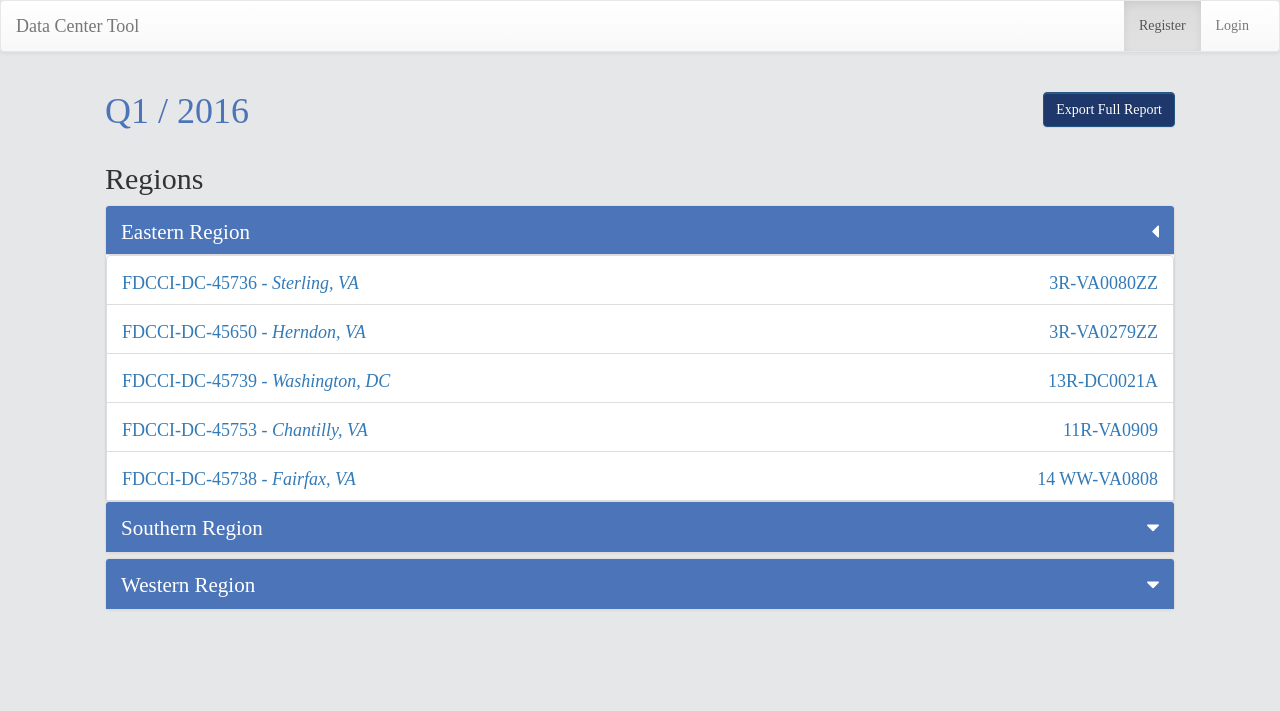
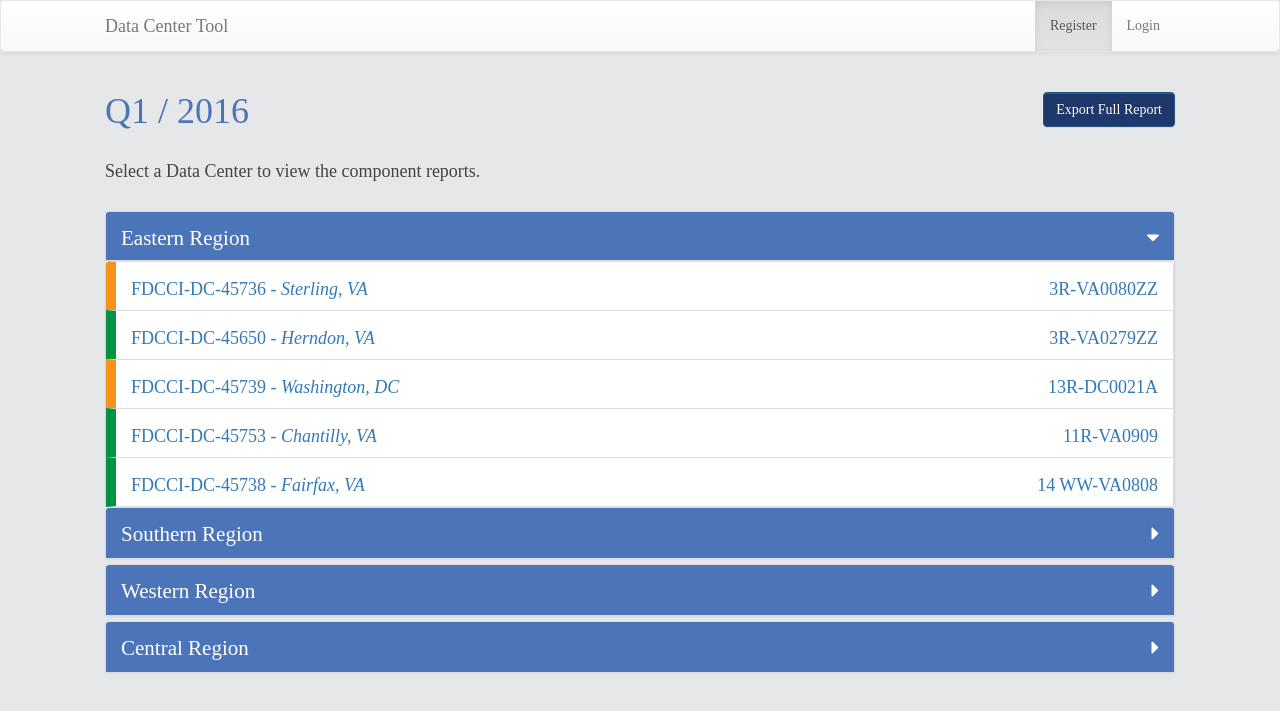
Before and after one commit to jsabol/data-center-tool, a Django app: page /hackathon/quarter/view/ in a window 1280 px wide. Shown: the top 711 px of the page. Run offline with Django 3.2, Linux system fonts and the light colour scheme; some libraries are stand-ins or nearby versions.

Commit message:
:shipit: Modifications

```diff
--- a/hackathon_starter/hackathon/static/css/style.css
+++ b/hackathon_starter/hackathon/static/css/style.css
@@ -42,6 +42,21 @@ div.well{
   font-size: 18px;
 }
 
+@media screen and (max-width: 600px){
+  .panel-body, .list-group-item{
+    font-size: 16px !important;
+  }
+  .view-quarter .list-group-item .pull-right{
+    display:none;
+  }
+}
+
+.list-group-item{
+  white-space: nowrap;
+  overflow: hidden;
+  text-overflow: ellipsis;
+}
+
 .panel-body .list-group{
   padding:0;
   margin-bottom:0;
@@ -56,7 +71,6 @@ div.well{
   display: block;
   width: 100%;
 }
-
 
 #headingOne-regions {
   background-color: #4c74b9;
@@ -74,6 +88,14 @@ div.well{
 }
 
 #headingThree-regions {
+  background-color: #4c74b9;
+  background-image: none;
+  height: 50px;
+  color: white;
+  border-radius: none;
+}
+
+#headingFour-regions {
   background-color: #4c74b9;
   background-image: none;
   height: 50px;
@@ -105,7 +127,7 @@ div.well{
   height: 50px;
   color: #6d6e70;
   border-radius: 0px;
-  border-left: 10px #c solid;
+  border-left: 10px #009344 solid;
 }
 
 .list-group-item {
@@ -125,6 +147,11 @@ h1 {
   margin-bottom: 30px;
 }
 
+h2 {
+  color: #444444;
+  font-size: 18px;
+  font-weight: 300;
+}
 .btn-primary {
   background-color: #1f386c;
   background-image: none;
@@ -142,39 +169,63 @@ h1 {
 }
 
 .yellow-bar {
-  position: absolute;
-  height: 50px;
-  width: 10px;
-  background-color: #f7931d;
+  background-color: white;
+  background-image: none;
+  color: #6d6e70;
+  border-radius: 0px;
+  border-left: 10px #f7931d solid;
 }
 
 .green-bar {
-  position: absolute;
+  background-color: white;
+  background-image: none;
   height: 50px;
-  width: 10px;
-  background-color: #009344;
+  color: #6d6e70;
+  border-radius: 0px;
+  border-left: 10px #009344 solid;
+}
+
+.red-bar{
+   background-color: white;
+  background-image: none;
+  height: 50px;
+  color: #6d6e70;
+  border-radius: 0px;
+  border-left: 10px #c solid;
 }
 
 .component-spreadsheet-current {
-  position: absolute;
+  position: relative;
   width: 90%;
   height: 100px;
   border: 1px #d1d2d4 solid;
   background-color: white;
-}
-
-.component-spreadsheet-past {
-  position: absolute;
-  width: 90%;
-  height: 100px;
-  background-color: #f1f1f2;
-  border: 1px #d1d2d4 solid;
+  float: center;
+  left: 50%;
+  margin-left: -45%;
 }
 
 .component-notes {
-  position: absolute;
+  position: relative;
   width: 90%;
   height: 100px;
   background-color: white;
   border: 1px #d1d2d4 solid;
+  float: center;
+  left: 50%;
+  margin-left: -45%;
 }
+
+.component-title {
+  left: 50%;
+  margin-left: -45%;
+  position: relative;
+}
+
+footer{
+  background-color: white;
+  position:absolute;
+  bottom:0;
+  padding: 2em 0;
+  width:100%;
+}
--- a/hackathon_starter/hackathon/static/js/scripts.js
+++ b/hackathon_starter/hackathon/static/js/scripts.js
@@ -1,8 +1,18 @@
 $(function(){
     $('.panel').on('show.bs.collapse', function(){
-      $(this).find('.fa').addClass('fa-caret-left').removeClass('fa-caret-down');
+      $(this).find('.fa').addClass('fa-caret-down').removeClass('fa-caret-right');
     });
     $('.panel').on('hide.bs.collapse', function(){
-      $(this).find('.fa').addClass('fa-caret-down').removeClass('fa-caret-left');
+      $(this).find('.fa').addClass('fa-caret-right').removeClass('fa-caret-down');
+    });
+
+    $('.yellow-bar').tooltip({
+      title: "In Progress",
+      placement: 'left'
+    });
+
+    $('.green-bar').tooltip({
+      title: "Complete",
+      placement: 'left'
     });
 });
--- a/hackathon_starter/hackathon/templates/hackathon/base.html
+++ b/hackathon_starter/hackathon/templates/hackathon/base.html
@@ -1,6 +1,10 @@
 <!DOCTYPE html>
 <html lang="en">
   <head>
+    <meta charset="utf-8">
+    <meta http-equiv="X-UA-Compatible" content="IE=edge">
+    <meta name="viewport" content="width=device-width, initial-scale=1;maximum-scale=1.0; user-scalable=0;">
+
     <title> Data Center Tool </title>
     <script src="/static/bower_components/jquery/dist/jquery.js"></script>
     <script type="text/javascript" src="/static/bower_components/bootstrap/dist/js/bootstrap.min.js"></script>
@@ -16,7 +20,7 @@
 
   <body>
     <nav class="navbar navbar-default" role="navigation">
-      <div class="container-fluid">
+      <div class="container">
         <!-- Brand and toggle get grouped for better mobile display -->
         <div class="navbar-header">
           <button type="button" class="navbar-toggle collapsed" data-toggle="collapse" data-target="#bs-example-navbar-collapse-1">
@@ -60,5 +64,6 @@
     </nav>
 
     <script src="/static/js/scripts.js"></script>
+
   </body>
 </html>
--- a/hackathon_starter/hackathon/templates/hackathon/datacenterapp/edit_datacenter.html
+++ b/hackathon_starter/hackathon/templates/hackathon/datacenterapp/edit_datacenter.html
@@ -8,7 +8,7 @@
     	<h1>Edit Data Center</h1>
 
     	<address>
-		  <strong>Salt Lake City</strong><br>
+		  <strong>9R-CA0093ZZ</strong><br>
 		  1355 Market Street, Suite 900<br>
 		  San Francisco, CA 94103<br>
 		</address>
--- a/hackathon_starter/hackathon/templates/hackathon/datacenterapp/view_quarter.html
+++ b/hackathon_starter/hackathon/templates/hackathon/datacenterapp/view_quarter.html
@@ -3,20 +3,20 @@
 <html>
     {% include 'hackathon/base.html' %}
 
-    <body>
+    <body class="view-quarter">
     	<div class="container">
     	<h1>Q1 / 2016
     	  <button class="btn btn-primary" style="float: right; right: 0px;">Export Full Report</button>
     	</h1>
 
-    	<h2>Regions</h2>
+    	<h2>Select a Data Center to view the component reports.</h2><br>
 
       <div class="panel-group" id="accordion" role="tablist" aria-multiselectable="true">
         <div class="panel panel-default">
           <div class="panel-heading" role="tab" id="headingOne-regions">
             <h4 class="panel-title">
               <a role="button" data-toggle="collapse" data-parent="#accordion" href="#collapseOne" aria-expanded="true" aria-controls="collapseOne">
-                Eastern Region <i class="fa fa-caret-left pull-right"></i>
+                Eastern Region <i class="fa fa-caret-down pull-right"></i>
               </a>
             </h4>
           </div>
@@ -24,11 +24,11 @@
             <div class="panel-body">
               <div class="panel-body">
       	        <ul class="list-group">
-          			  <li class="list-group-item"><a href="/hackathon/datacenter/view?datacenter=1">FDCCI-DC-45736 - <em>Sterling, VA</em> <span class="pull-right">3R-VA0080ZZ</span></a></li>
-          			  <li class="list-group-item"><a href="/hackathon/datacenter/view?datacenter=2">FDCCI-DC-45650 - <em>Herndon, VA</em> <span class="pull-right">3R-VA0279ZZ</span></a></li>
-          			  <li class="list-group-item"><a href="/hackathon/datacenter/view?datacenter=2">FDCCI-DC-45739 - <em>Washington, DC</em> <span class="pull-right">13R-DC0021A</span></a></li>
-          			  <li class="list-group-item"><a href="/hackathon/datacenter/view?datacenter=4">FDCCI-DC-45753 - <em>Chantilly, VA</em> <span class="pull-right">11R-VA0909</span></a></li>
-          			  <li class="list-group-item"><a href="/hackathon/datacenter/view?datacenter=5">FDCCI-DC-45738 - <em>Fairfax, VA</em> <span class="pull-right">14 WW-VA0808</span></li>
+          			  <li class="yellow-bar list-group-item"><a href="/hackathon/datacenter/view?datacenter=1">FDCCI-DC-45736 - <em>Sterling, VA</em> <span class="pull-right">3R-VA0080ZZ</span></a></li>
+          			  <li class="green-bar list-group-item"><a href="/hackathon/datacenter/view?datacenter=2">FDCCI-DC-45650 - <em>Herndon, VA</em> <span class="pull-right">3R-VA0279ZZ</span></a></li>
+          			  <li class="yellow-bar list-group-item"><a href="/hackathon/datacenter/view?datacenter=2">FDCCI-DC-45739 - <em>Washington, DC</em> <span class="pull-right">13R-DC0021A</span></a></li>
+          			  <li class="green-bar list-group-item"><a href="/hackathon/datacenter/view?datacenter=4">FDCCI-DC-45753 - <em>Chantilly, VA</em> <span class="pull-right">11R-VA0909</span></a></li>
+          			  <li class="green-bar list-group-item"><a href="/hackathon/datacenter/view?datacenter=5">FDCCI-DC-45738 - <em>Fairfax, VA</em> <span class="pull-right">14 WW-VA0808</span></li>
           			</ul>
       	      </div>
             </div>
@@ -38,18 +38,18 @@
           <div class="panel-heading" role="tab" id="headingTwo-regions">
             <h4 class="panel-title">
               <a class="collapsed" role="button" data-toggle="collapse" data-parent="#accordion" href="#collapseTwo" aria-expanded="false" aria-controls="collapseTwo">
-                Southern Region<i class="fa fa-caret-down pull-right"></i>
+                Southern Region<i class="fa fa-caret-right pull-right"></i>
               </a>
             </h4>
           </div>
           <div id="collapseTwo" class="panel-collapse collapse" role="tabpanel" aria-labelledby="headingTwo-regions">
             <div class="panel-body">
               <ul class="list-group">
-          		  <li class="list-group-item"><a href="/hackathon/datacenter/view?datacenter=1">FDCCI-DC-45753 - <em>CGI Phoenix, AZ</em> <span class="pull-right">9R-AZ0777ZZ</span></a></li>
-        			  <li class="list-group-item"><a href="/hackathon/datacenter/view?datacenter=2">4R-GA0087 - <em>Atlanta, GA</em></a></li>
-        			  <li class="list-group-item"><a href="/hackathon/datacenter/view?datacenter=2">6R-MO0544 - <em>Kansas City, MO</em></a></li>
-        			  <li class="list-group-item"><a href="/hackathon/datacenter/view?datacenter=4">9R-CA0154 - <em>Fort Worth, TX</em></a></li>
-        			  <li class="list-group-item"><a href="/hackathon/datacenter/view?datacenter=5">9R-AZ0058ZZ - <em>Tucson, AZ</em></a></li>
+          		  <li class="green-bar list-group-item"><a href="/hackathon/datacenter/view?datacenter=1">FDCCI-DC-45753 - <em>CGI Phoenix, AZ</em> <span class="pull-right">9R-AZ0777ZZ</span></a></li>
+        			  <li class="yellow-bar list-group-item"><a href="/hackathon/datacenter/view?datacenter=2">FDCCI-DC-45757 - <em>Atlanta, GA</em> <span class="pull-right">4R-GA0087</span></a></li>
+        			  <li class="yellow-bar list-group-item"><a href="/hackathon/datacenter/view?datacenter=2">FDCCI-DC-45735 - <em>Anchorage, AK</em> <span class="pull-right">10R-AK0031</span></a></li>
+        			  <li class="green-bar list-group-item"><a href="/hackathon/datacenter/view?datacenter=4">FDCCI-DC-45761 - <em>Fort Worth, TX</em> <span class="pull-right">7R-TX0224ZZ</span></a></li>
+        			  <li class="yellow-bar list-group-item"><a href="/hackathon/datacenter/view?datacenter=5">9R-AZ0058ZZ - <em>Tucson, AZ</em> <span class="pull-right">4R-GA0087</span></a></li>
           		</ul>
             </div>
           </div>
@@ -58,18 +58,38 @@
           <div class="panel-heading" role="tab" id="headingThree-regions">
             <h4 class="panel-title">
               <a class="collapsed" role="button" data-toggle="collapse" data-parent="#accordion" href="#collapseThree" aria-expanded="false" aria-controls="collapseThree">
-                Western Region<i class="fa fa-caret-down pull-right"></i>
+                Western Region<i class="fa fa-caret-right pull-right"></i>
               </a>
             </h4>
           </div>
           <div id="collapseThree" class="panel-collapse collapse" role="tabpanel" aria-labelledby="headingThree-regions">
             <div class="panel-body">
               <ul class="list-group">
-          		  <li class="list-group-item"><a href="/hackathon/datacenter/view?datacenter=1">FDCCI-DC-45736 - <em>Sterling, VA</em> <span class="pull-right">7R-TX0224ZZ</span></a></li>
-        			  <li class="list-group-item"><a href="/hackathon/datacenter/view?datacenter=2">FDCCI-DC-45736 - <em>Sterling, VA</em> <span class="pull-right">7R-TX0224ZZ</span></a></li>
-        			  <li class="list-group-item"><a href="/hackathon/datacenter/view?datacenter=2">FDCCI-DC-45736 - <em>Sterling, VA</em> <span class="pull-right">7R-TX0224ZZ</span></a></li>
-        			  <li class="list-group-item"><a href="/hackathon/datacenter/view?datacenter=4">FDCCI-DC-45736 - <em>Sterling, VA</em> <span class="pull-right">7R-TX0224ZZ</span></a></li>
-        			  <li class="list-group-item"><a href="/hackathon/datacenter/view?datacenter=5">FDCCI-DC-45736 - <em>Sterling, VA</em> <span class="pull-right">7R-TX0224ZZ</span></a></li>
+          		  <li class="yellow-bar list-group-item"><a href="/hackathon/datacenter/view?datacenter=1">FDCCI-DC-45743 - <em>San Francisco, CA</em> <span class="pull-right">7R-TX0224ZZ</span></a></li>
+        			  <li class="green-bar list-group-item"><a href="/hackathon/datacenter/view?datacenter=2">FDCCI-DC-45730 - <em>Seattle, WA</em> <span class="pull-right">10R-WA0953</span></a></li>
+        			  <li class="green-bar list-group-item"><a href="/hackathon/datacenter/view?datacenter=2">FDCCI-DC-45733 - <em>Portland, OR</em> <span class="pull-right">10R-OR0023</span></a></li>
+        			  <li class="yellow-bar list-group-item"><a href="/hackathon/datacenter/view?datacenter=4">FDCCI-DC-45666 - <em>Honolulu, Hi</em> <span class="pull-right">9R-HI9991</span></a></li>
+        			  <li class="yellow-bar list-group-item"><a href="/hackathon/datacenter/view?datacenter=5">FDCCI-DC-45663 - <em>Sacramento, CA</em> <span class="pull-right">9R-CA0152ZZ</span></a></li>
+      		    </ul>
+            </div>
+          </div>
+        </div>
+        <div class="panel panel-default">
+          <div class="panel-heading" role="tab" id="headingFour-regions">
+            <h4 class="panel-title">
+              <a class="collapsed" role="button" data-toggle="collapse" data-parent="#accordion" href="#collapseFour" aria-expanded="false" aria-controls="collapseFour">
+                Central Region<i class="fa fa-caret-right pull-right"></i>
+              </a>
+            </h4>
+          </div>
+          <div id="collapseFour" class="panel-collapse collapse" role="tabpanel" aria-labelledby="headingFour-regions">
+            <div class="panel-body">
+              <ul class="list-group">
+          		  <li class="yellow-bar list-group-item"><a href="/hackathon/datacenter/view?datacenter=1">FDCCI-DC-45758 - <em>Kansas City, MO</em> <span class="pull-right">6R-MO0544</span></a></li>
+        			  <li class="green-bar list-group-item"><a href="/hackathon/datacenter/view?datacenter=2">FDCCI-DC-45649 - <em>Chicago, IL</em> <span class="pull-right">5R-IL0236</span></a></li>
+        			  <li class="green-bar list-group-item"><a href="/hackathon/datacenter/view?datacenter=2">FDCCI-DC-45763 - <em>Denver, CO</em> <span class="pull-right">8R-CO0516</span></a></li>
+        			  <li class="yellow-bar list-group-item"><a href="/hackathon/datacenter/view?datacenter=4">FDCCI-DC-45654 - <em>Eagan, MN</em> <span class="pull-right">5R-MN0902</span></a></li>
+        			  <li class="green-bar list-group-item"><a href="/hackathon/datacenter/view?datacenter=5">FDCCI-DC-45737 - <em>Salt Lake City, UT</em> <span class="pull-right">8R-UT1515ZZ</span></a></li>
       		    </ul>
             </div>
           </div>
--- a/hackathon_starter/hackathon/templates/hackathon/index.html
+++ b/hackathon_starter/hackathon/templates/hackathon/index.html
@@ -11,5 +11,11 @@
         	<h1> Please <a href="/hackathon/register">register</a> or <a href="/hackathon/login">login</a> </h1>
         {% endif %}
 	</div>
+	<footer>
+      <div class="container">
+        <a href="https://github.com/jsabol/data-center-tool"><i class="fa fa-github-square"></i> View the project on github</a>
+
+      </div>
+    </footer>
     </body>
 </html>
```
Also changed, not shown: hackathon_starter/hackathon/templates/hackathon/datacenterapp/view_datacenter.html (+30 -9 lines), README.md, hackathon_starter/hackathon/templates/hackathon/image.png (added).
